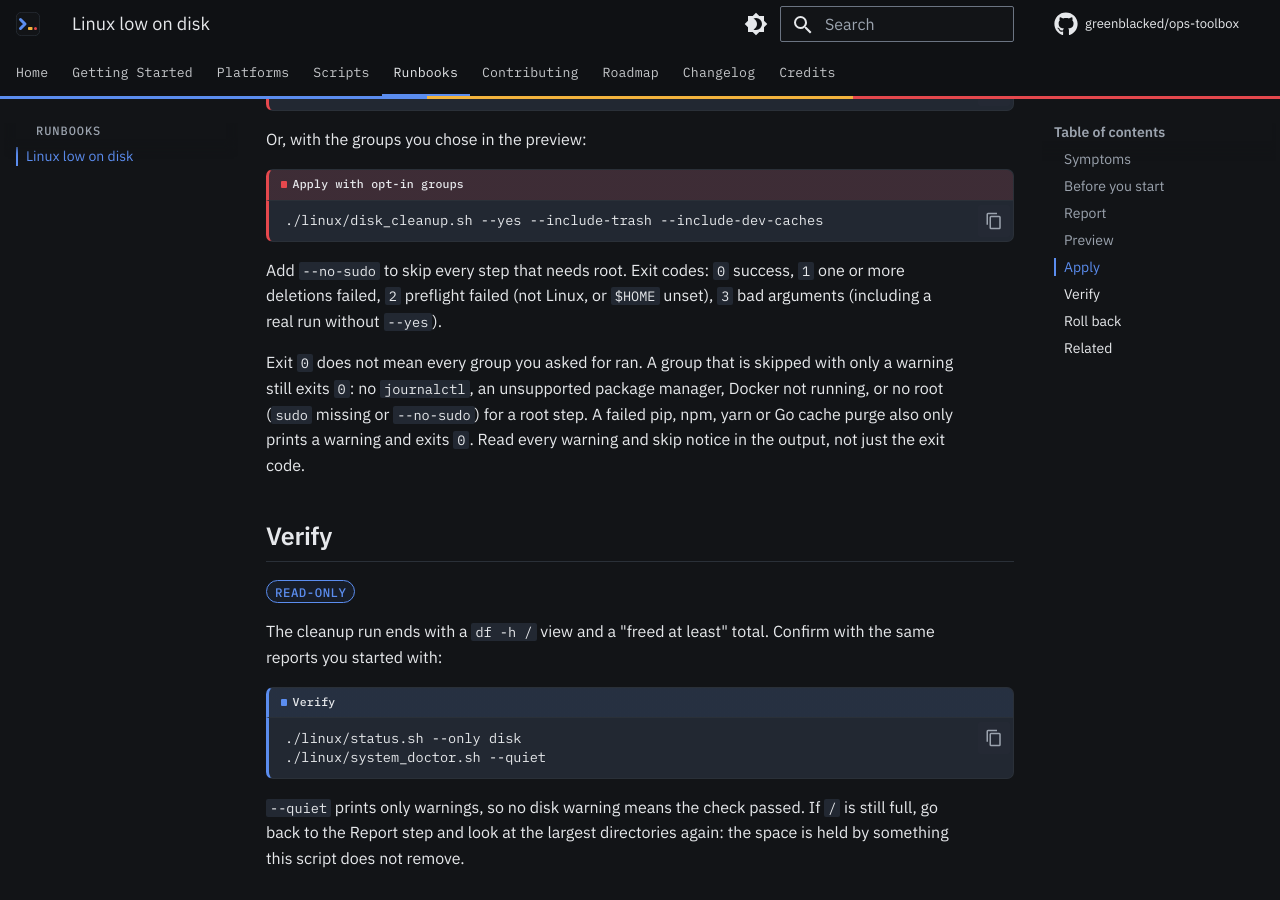
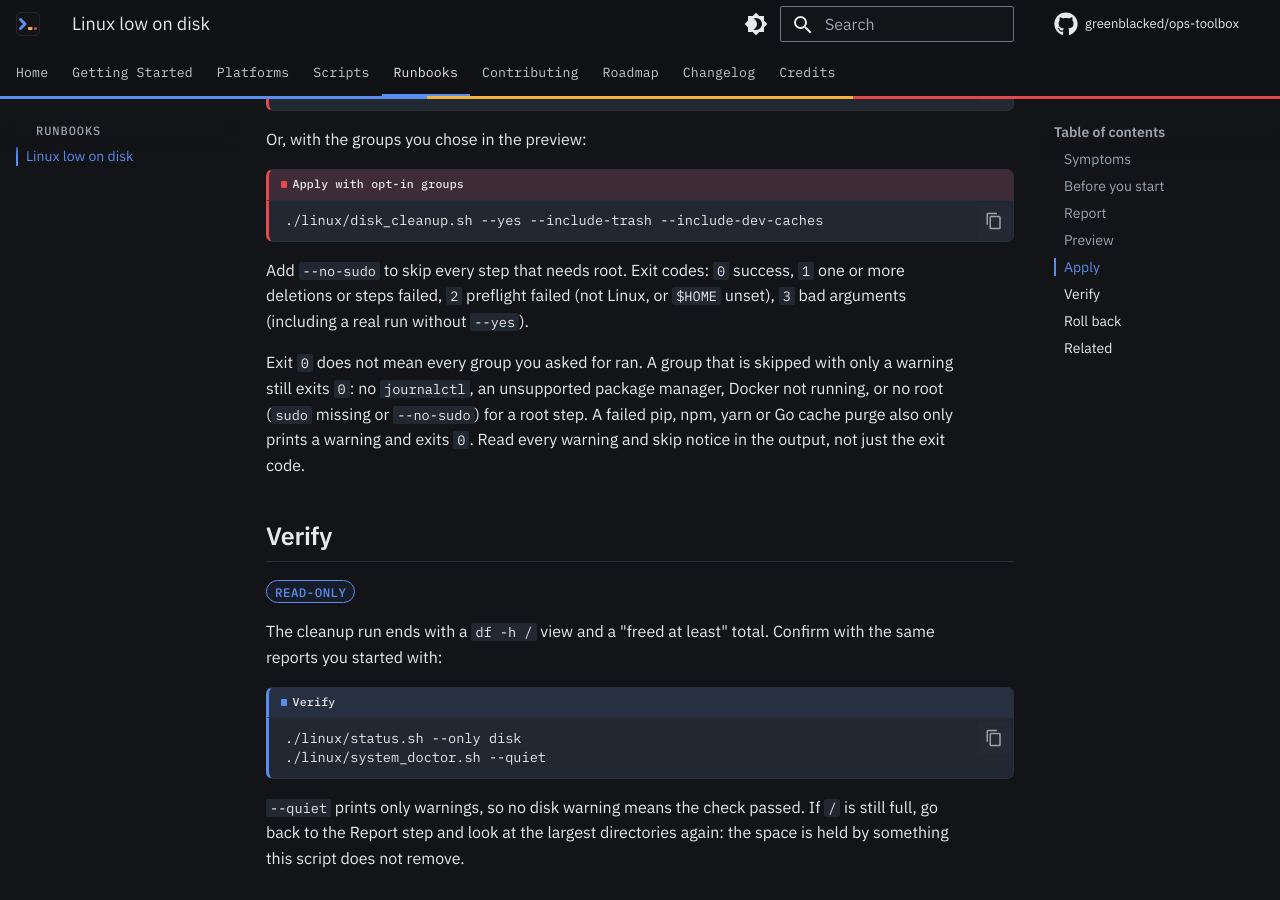
Before and after one commit to greenblacked/ops-toolbox, an MkDocs documentation site: the page built from docs/runbooks/linux-low-disk.md, in a window 1280 px wide and 900 px high, scrolled down 3471 px. Built offline with MkDocs 1.6.1 and Material for MkDocs 9.7.7, drawn with Linux system fonts in a browser that asks for light colours; comment, search, counter and statistics services are not loaded.

Commit message:
fix(linux): fail the snap step when snap list fails
With snapd down, snap list --all printed nothing and the step
reported "no disabled snap revisions". Check the listing's own status:
on failure warn, count the step as failed and exit 1, including on a
dry run, and do not claim there was nothing to remove.

````diff
--- a/docs/runbooks/linux-low-disk.md
+++ b/docs/runbooks/linux-low-disk.md
@@ -133,7 +133,7 @@
 ```
 
 Add `--no-sudo` to skip every step that needs root. Exit codes: `0` success,
-`1` one or more deletions failed, `2` preflight failed (not Linux, or
+`1` one or more deletions or steps failed, `2` preflight failed (not Linux, or
 `$HOME` unset), `3` bad arguments (including a real run without `--yes`).
 
 Exit `0` does not mean every group you asked for ran. A group that is
````
Also changed, not shown: changelog.d/added/disk-cleanup-images.md (+2 -1 lines), 2 other files.
